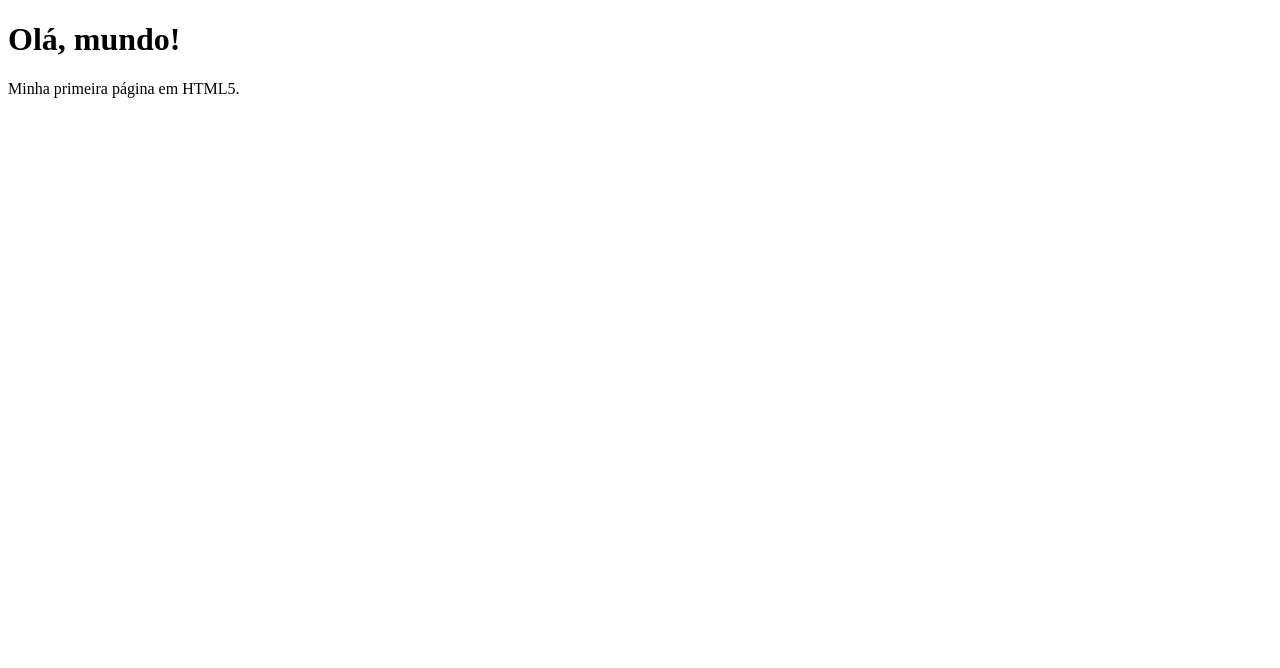
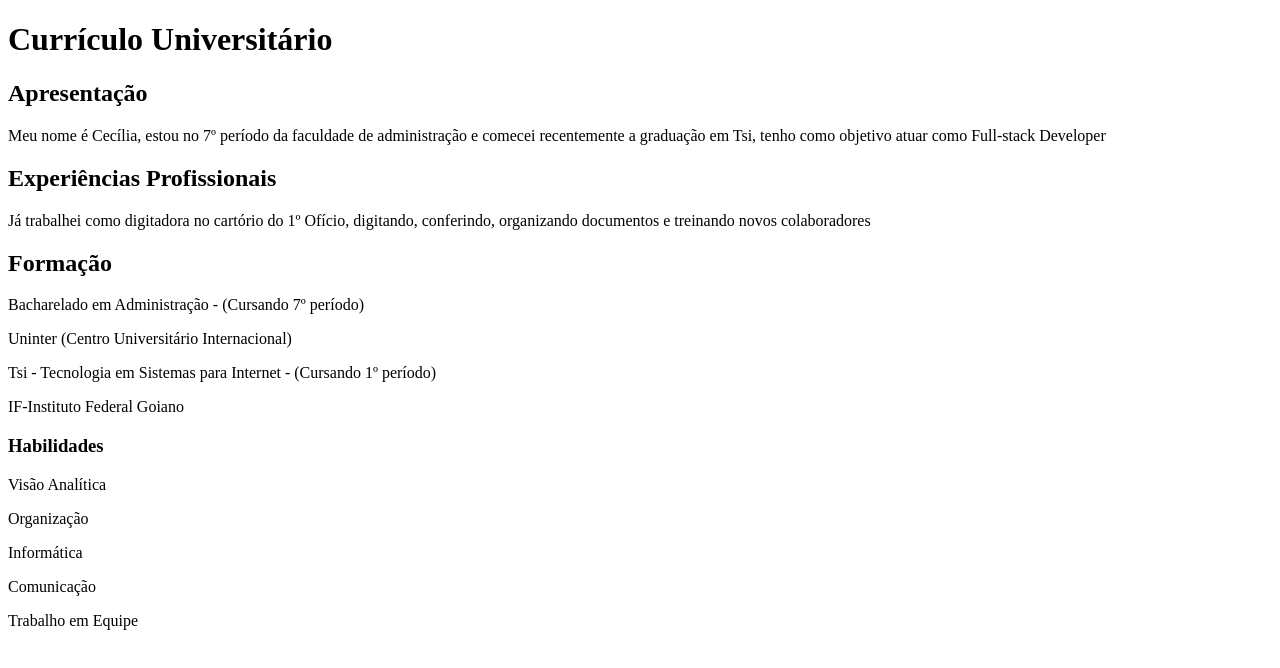
Before and after one commit to Ceciliadevfull/aula01-ds, a plain HTML site: page index.html in a window 1280 px wide. Drawn offline with Linux system fonts and the light colour scheme.

Commit message:
Update index.html

```diff
--- a/index.html
+++ b/index.html
@@ -3,11 +3,25 @@
 <head>
 	<meta charset="utf-8">
 	<meta name="viewport" content="width=device-width, initial-scale=1">
-	<title>Olá Mundo</title>
+	<title>Currículo</title>
 </head>
 <body>
-	<h1>Olá, mundo!</h1>
-	<p>Minha primeira página em HTML5.</p>
+	<h1>Currículo Universitário</h1>
+	 <h2>Apresentação</h2>
+	  <p>Meu nome é Cecília, estou no 7º período da faculdade de administração e comecei recentemente a graduação em Tsi, tenho como objetivo atuar como Full-stack Developer</p>
 
+	<h2>Experiências Profissionais</h2>
+	  <p>Já trabalhei como digitadora no cartório do 1º Ofício, digitando, conferindo, organizando documentos e treinando novos colaboradores</p>
+	 <h2>Formação</h2>
+	   <p>Bacharelado em Administração - (Cursando 7º período)</p>
+	   <p>Uninter (Centro Universitário Internacional)</p>
+	   <p>Tsi - Tecnologia em Sistemas para Internet - (Cursando 1º período)</p>
+	    <p>IF-Instituto Federal Goiano</p>
+	  <h3>Habilidades</h3>
+	     <p>Visão Analítica</p>
+	     <p>Organização</p>
+	     <p>Informática</p>
+	     <p>Comunicação</p>
+	     <p>Trabalho em Equipe</p>
 </body>
 </html>
```
